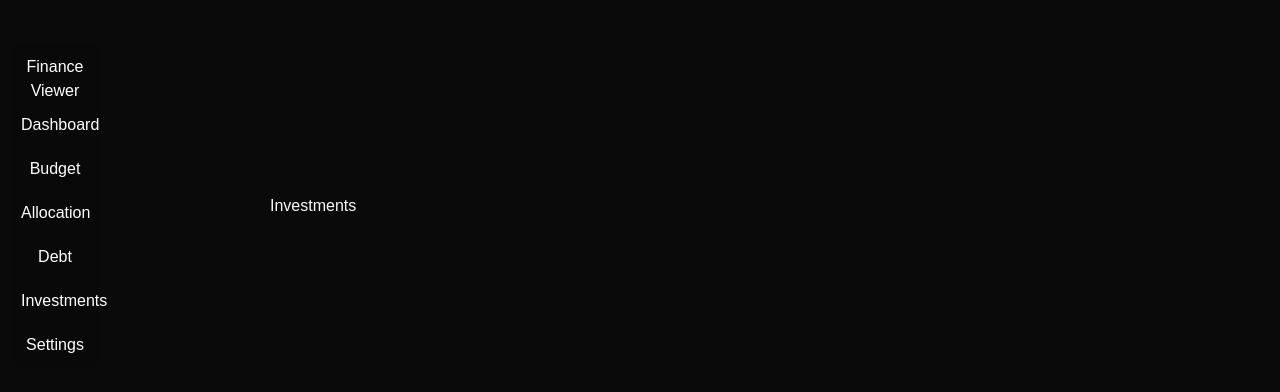
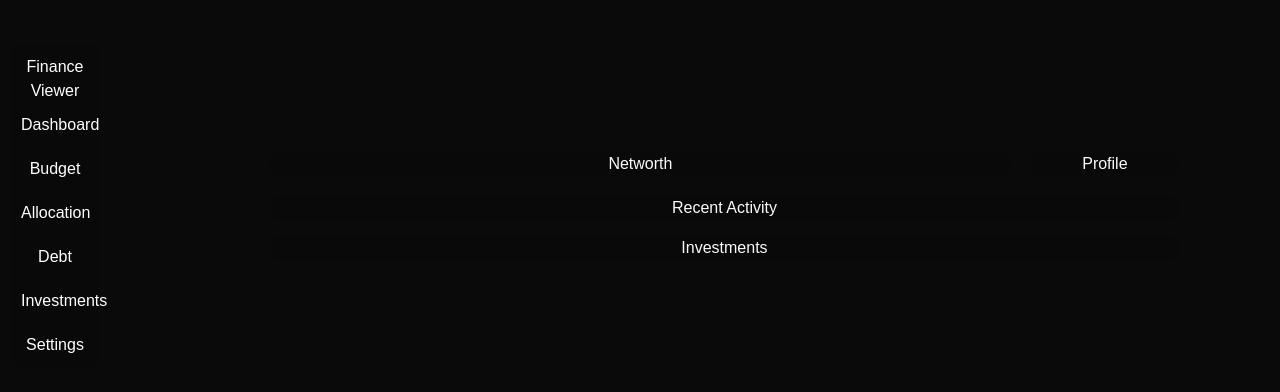
Before and after one commit to Nikoloz97/finance-viewer-v2, a Next.js app: page /dashboard in a window 1280 px wide. Shown: the part 194-586 px from the top of the page. Built offline with nearby package versions, Linux system fonts and the light colour scheme.

Commit message:
Created networth, profile, recent activity, and investments sections for dashboard

```diff
--- a/src/app/dashboard/dashboard.css
+++ b/src/app/dashboard/dashboard.css
@@ -0,0 +1,60 @@
+.dashboard-container {
+  display: flex;
+  flex-direction: column;
+  height: 90%;
+  width: 90%;
+  gap: 20px;
+}
+
+.networth-profile-container {
+  display: flex;
+  flex-direction: row;
+  height: 50%;
+  gap: 20px;
+}
+
+.networth-container {
+  display: flex;
+  justify-content: center;
+  align-items: center;
+  background-color: var(--primary-background-color);
+  border-radius: var(--primary-border-radius);
+  height: 100%;
+  width: 100%;
+}
+
+.profile-container {
+  width: 20%;
+  display: flex;
+  flex-direction: column;
+  justify-content: space-between;
+  align-items: center;
+  background-color: var(--primary-background-color);
+  border-radius: var(--primary-border-radius);
+}
+
+.recent-activity-investments-summary-container {
+  display: flex;
+  flex-direction: column;
+  height: 50%;
+  gap: 1em;
+}
+
+.recent-activity-container {
+  height: 80%;
+  display: flex;
+  flex-direction: column;
+  justify-content: center;
+  align-items: center;
+  background-color: var(--primary-background-color);
+  border-radius: var(--primary-border-radius);
+}
+
+.investments-summary-container {
+  height: 20%;
+  display: flex;
+  justify-content: center;
+  align-items: center;
+  background-color: var(--primary-background-color);
+  border-radius: var(--primary-border-radius);
+}
--- /dev/null
+++ b/src/app/dashboard/networth.tsx
@@ -0,0 +1,3 @@
+export default function Networth() {
+  return <div>Networth</div>;
+}
--- a/src/app/dashboard/page.tsx
+++ b/src/app/dashboard/page.tsx
@@ -1,16 +1,26 @@
 import { Suspense } from "react";
 import Investments from "./investments";
 import { RevenueChartSkeleton } from "../ui/skeletons";
+import "./dashboard.css";
+import Networth from "./networth";
+import Profile from "./profile";
+import RecentActivity from "./recentactivity";
 
 export default function Dashboard() {
   return (
     <div className="dashboard-container">
       <div className="networth-profile-container">
-        <div className="networth-container">{/* <Networth /> */}</div>
-        <div className="profile-container">{/* <Profile /> */}</div>
+        <div className="networth-container">
+          <Networth />
+        </div>
+        <div className="profile-container">
+          <Profile />
+        </div>
       </div>
       <div className="recent-activity-investments-summary-container">
-        {/* <RecentActivity /> */}
+        <div className="recent-activity-container">
+          <RecentActivity />
+        </div>
         <div className="investments-summary-container"> Investments</div>
       </div>
       {/* TODO: move this out eventually */}
--- /dev/null
+++ b/src/app/dashboard/profile.tsx
@@ -0,0 +1,3 @@
+export default function Profile() {
+  return <div>Profile</div>;
+}
--- /dev/null
+++ b/src/app/dashboard/recentactivity.tsx
@@ -0,0 +1,3 @@
+export default function RecentActivity() {
+  return <div>Recent Activity</div>;
+}
```
